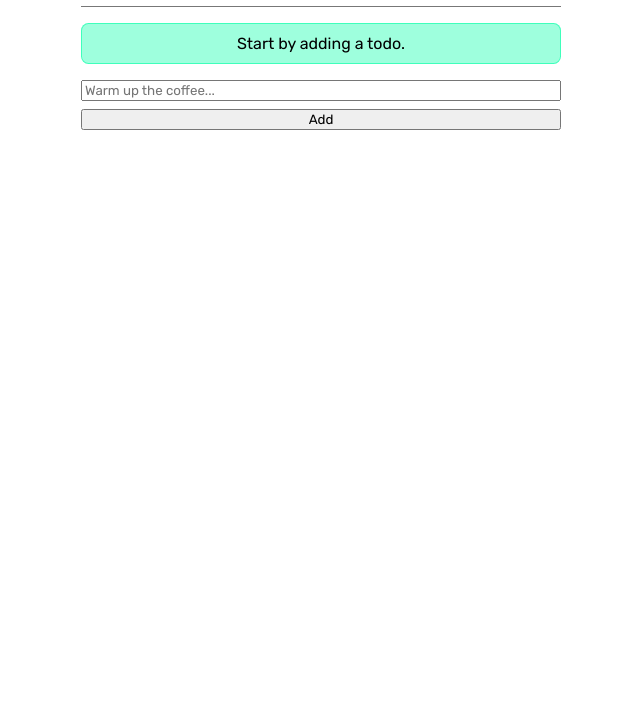
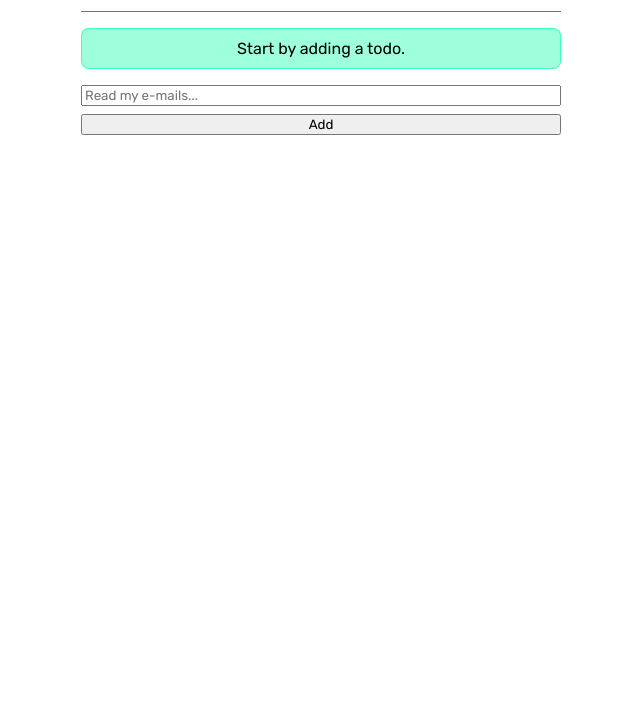
Before and after one commit to edurevsky/awesome-todolist, a website with bundled scripts: page index.html in a window 1280 px wide. Shown: the part 85-800 px from the top of the page, without its empty margins (319-959 px from the left). Built offline with nearby package versions, Linux system fonts and the light colour scheme.

Commit message:
minor changes

```diff
--- a/css/app.css
+++ b/css/app.css
@@ -14,7 +14,7 @@
 }
 
 body {
-  margin: 0;
+  margin: 5px;
 }
 
 .container {
--- a/js/controllers/todo-controller.js
+++ b/js/controllers/todo-controller.js
@@ -63,7 +63,7 @@ export class AppController {
         });
       } else {
         item.addEventListener('click', () => {
-          let del = window.confirm('Delete this todo?');
+          let del = confirm('Delete this todo?');
           if (!del) {
             return;
           }
--- a/js/views/todo-form.js
+++ b/js/views/todo-form.js
@@ -4,13 +4,25 @@ export class TodoForm {
   constructor() { }
 
   template() {
-    let random = 'Warm up the coffee...';
+    let placeholder = this.getRandomPlaceholder();
     return `
       <div class="wow">
-        <input id="todo-input" type="text" placeholder="${random}"/>
+        <input id="todo-input" type="text" placeholder="${placeholder}"/>
         <button id="todo-submit" type="submit">Add</button>
         <div id="error"></div>
       </div>
     `;
   }
+
+  /**
+   * @private
+   * @returns string
+   */
+  getRandomPlaceholder() {
+    let placeholders = [
+      'Warm up the coffee...',
+      'Read my e-mails...'
+    ];
+    return placeholders[Math.floor(Math.random()*placeholders.length)];
+  }
 }
--- a/js/views/todos.js
+++ b/js/views/todos.js
@@ -22,7 +22,7 @@ export class Todos {
    */
   todoToHtml(todo) {
     let done = todo.done ? 'done' : 'undone';
-    let name = todo.done ? todo.name : todo.name + ' &#10003;';
+    let name = !todo.done ? todo.name : todo.name + ' &#10003;';
     return `<li class="todo-item ${done}" id="${todo.id}">${name}</li>`;
   }
 }
```
